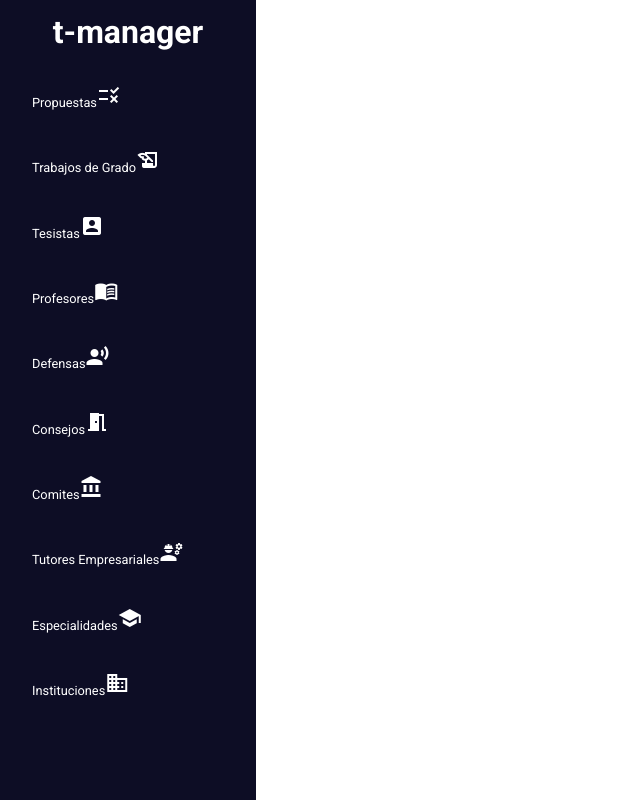
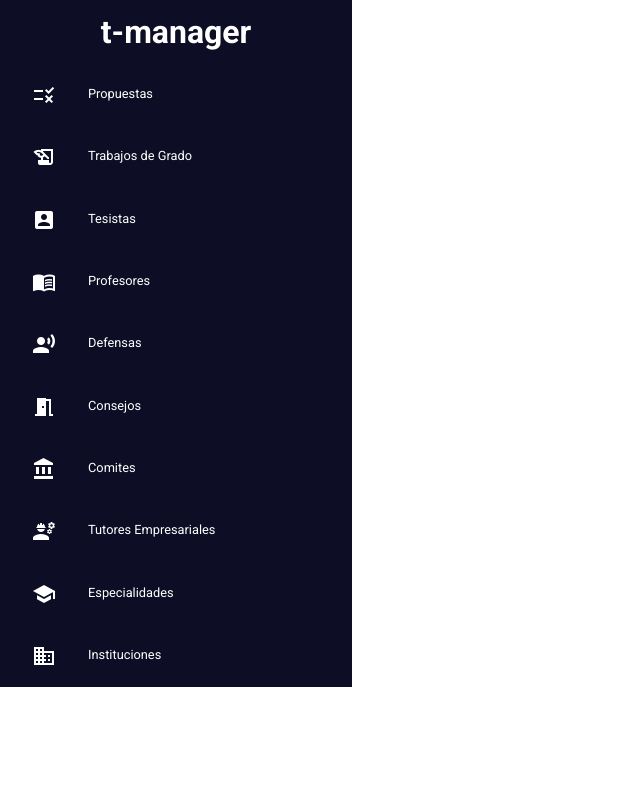
Before and after one commit to DanielDSDS/tesis-manager, a React (Vite) app: page / in a window 1280 px wide. Shown: the whole page, without its empty margins (0-640 px from the left). Built offline with nearby package versions, Linux system fonts and the light colour scheme; a web font is replaced by a local one.

Commit message:
Daniel - fixed  el fucking sidebar

```diff
--- a/src/components/Sidebar/Sidebar.css
+++ b/src/components/Sidebar/Sidebar.css
@@ -1,3 +1,10 @@
+.material-icons,
+.sidebar-text{
+    vertical-align: middle;
+}
+.material-icons{
+    margin-right:2rem
+}
 
 .sidebar-header{
     text-align: center;
@@ -6,8 +13,7 @@
 
 .sidebar-wrapper{
     z-index: 1;
-    height: 100vh;
-    width: 16rem;
+    width: 22rem;
     color:white;
     background-color: #0d0d25;
 }
--- a/src/components/Sidebar/Sidebar.js
+++ b/src/components/Sidebar/Sidebar.js
@@ -8,16 +8,16 @@ const Sidebar = () => {
         <div className="sidebar-wrapper">
             <h1 className="sidebar-header">t-manager</h1>
             <div className="sidebar-content recursive">
-                <NavLink to="/propuestas" activeClassName="active-link">Propuestas<span className="material-icons">rule</span></NavLink>
-                <NavLink to="/trabajos_grado" activeClassName="active-link">Trabajos de Grado<span className="material-icons">history_edu</span></NavLink>
-                <NavLink to="/tesistas" activeClassName="active-link">Tesistas<span className="material-icons">account_box</span></NavLink>
-                <NavLink to="/profesores" activeClassName="active-link">Profesores<span className="material-icons">menu_book</span></NavLink>
-                <NavLink to="/defensas" activeClassName="active-link">Defensas<span className="material-icons">record_voice_over</span></NavLink>
-                <NavLink to="/consejos" activeClassName="active-link">Consejos<span className="material-icons">meeting_room</span></NavLink>
-                <NavLink to="/comites" activeClassName="active-link">Comites<span className="material-icons">account_balance</span></NavLink>
-                <NavLink to="/tutores_emp" activeClassName="active-link">Tutores Empresariales<span className="material-icons">engineering</span></NavLink>
-                <NavLink to="/especialidades" activeClassName="active-link">Especialidades<span className="material-icons">school</span></NavLink>
-                <NavLink to="/instituciones" activeClassName="active-link">Instituciones<span className="material-icons">domain</span></NavLink>
+                <NavLink to="/propuestas" className="sidebar-text" activeClassName="active-link"><span className="material-icons">rule</span>Propuestas</NavLink>
+                <NavLink to="/trabajos_grado" className="sidebar-text" activeClassName="active-link"><span className="material-icons">history_edu</span>Trabajos de Grado</NavLink>
+                <NavLink to="/tesistas" className="sidebar-text" activeClassName="active-link"><span className="material-icons">account_box</span>Tesistas</NavLink>
+                <NavLink to="/profesores" className="sidebar-text" activeClassName="active-link"><span className="material-icons">menu_book</span>Profesores</NavLink>
+                <NavLink to="/defensas" className="sidebar-text" activeClassName="active-link"><span className="material-icons">record_voice_over</span>Defensas</NavLink>
+                <NavLink to="/consejos" className="sidebar-text" activeClassName="active-link"><span className="material-icons">meeting_room</span>Consejos</NavLink>
+                <NavLink to="/comites" className="sidebar-text" activeClassName="active-link"><span className="material-icons">account_balance</span>Comites</NavLink>
+                <NavLink to="/tutores_emp" className="sidebar-text" activeClassName="active-link"><span className="material-icons">engineering</span>Tutores Empresariales</NavLink>
+                <NavLink to="/especialidades" className="sidebar-text" activeClassName="active-link"><span className="material-icons">school</span>Especialidades</NavLink>
+                <NavLink to="/instituciones" className="sidebar-text" activeClassName="active-link"><span className="material-icons">domain</span>Instituciones</NavLink>
             </div>
         </div>
     )
```
Also changed, not shown: src/components/Propuestas/Propuesta.js (+74 -74 lines), 2 other files (tests, documents, lock files or other folders).
